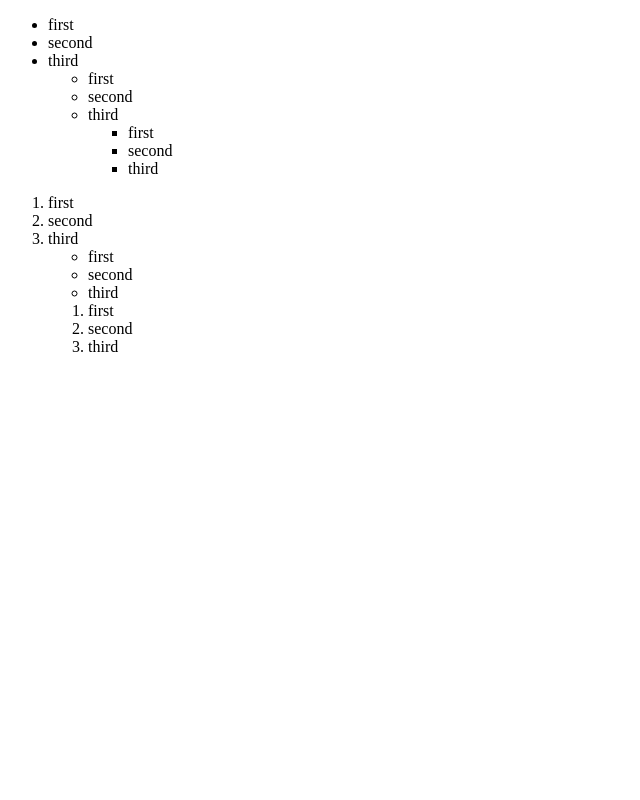
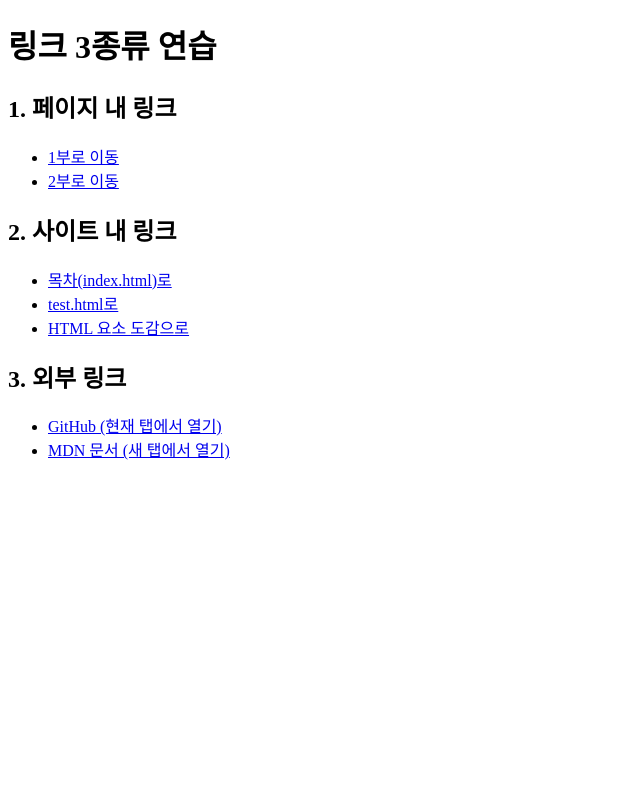
Before and after one commit to jaewon41-art/html-css-study, a plain HTML site: page test.html in a window 1280 px wide. Shown: the top 800 px of the page, without its empty margins (0-640 px from the left). Drawn offline with Linux system fonts and the light colour scheme.

Commit message:
Update test.html
링크

```diff
--- a/test.html
+++ b/test.html
@@ -1,40 +1,46 @@
 <!DOCTYPE html>
-<html lang="en">
+<html lang="ko">
 <head>
     <meta charset="UTF-8">
     <meta name="viewport" content="width=device-width, initial-scale=1.0">
-    <title>Document</title>
+    <title>링크 3종류</title>
 </head>
 <body>
+    <h1 id="top">링크 3종류 연습</h1>
+
+    <!-- 1. 페이지 내 링크: href="#아이디" → 같은 페이지의 id 위치로 이동 -->
+    <h2>1. 페이지 내 링크</h2>
     <ul>
-        <li>first</li>
-        <li>second</li>
-        <li>third</li>
-        <ul>
-            <li>first</li>
-            <li>second</li>
-            <li>third</li>
-            <ul>
-                <li>first</li>
-                <li>second</li>
-                <li>third</li>
-            </ul>
-        </ul>
+        <li><a href="#part1">1부로 이동</a></li>
+        <li><a href="#part2">2부로 이동</a></li>
     </ul>
-    <ol>
-        <li>first</li>
-        <li>second</li>
-        <li>third</li>
-        <ul>
-            <li>first</li>
-            <li>second</li>
-            <li>third</li>
-        </ul>
-        <ol>
-            <li>first</li>
-            <li>second</li>
-            <li>third</li>
-        </ol>
-    </ol>
+
+    <!-- 2. 사이트 내 링크: href="파일이름" → 같은 저장소 안의 다른 파일로 이동 -->
+    <h2>2. 사이트 내 링크</h2>
+    <ul>
+        <li><a href="index.html">목차(index.html)로</a></li>
+        <li><a href="test.html">test.html로</a></li>
+        <li><a href="Elements.html">HTML 요소 도감으로</a></li>
+    </ul>
+
+    <!-- 3. 외부 링크: href="https://..." → 다른 사이트로 이동 -->
+    <h2>3. 외부 링크</h2>
+    <ul>
+        <li><a href="https://github.com">GitHub (현재 탭에서 열기)</a></li>
+        <li><a href="https://developer.mozilla.org/ko/" target="_blank">MDN 문서 (새 탭에서 열기)</a></li>
+    </ul>
+
+    <!-- 페이지 내 링크가 잘 보이도록 일부러 긴 공간을 만들었어요 -->
+    <div style="height: 1000px;"></div>
+
+    <h2 id="part1">1부</h2>
+    <p>"1부로 이동"을 누르면 여기로 와요.</p>
+    <p><a href="#top">맨 위로</a></p>
+
+    <div style="height: 1000px;"></div>
+
+    <h2 id="part2">2부</h2>
+    <p>"2부로 이동"을 누르면 여기로 와요.</p>
+    <p><a href="#top">맨 위로</a></p>
 </body>
 </html>
```
